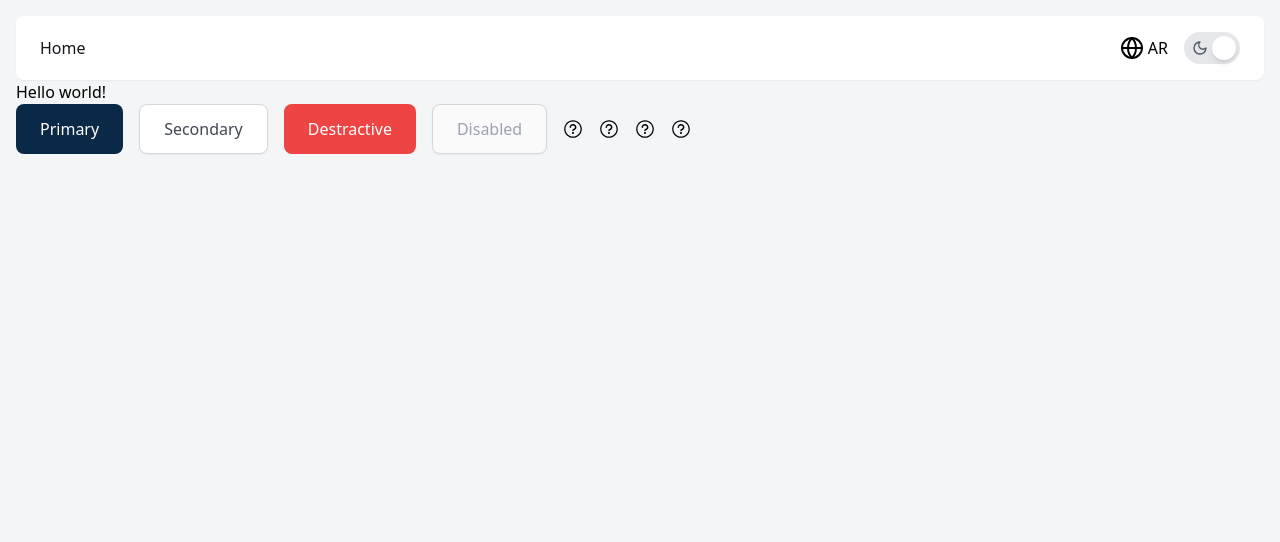
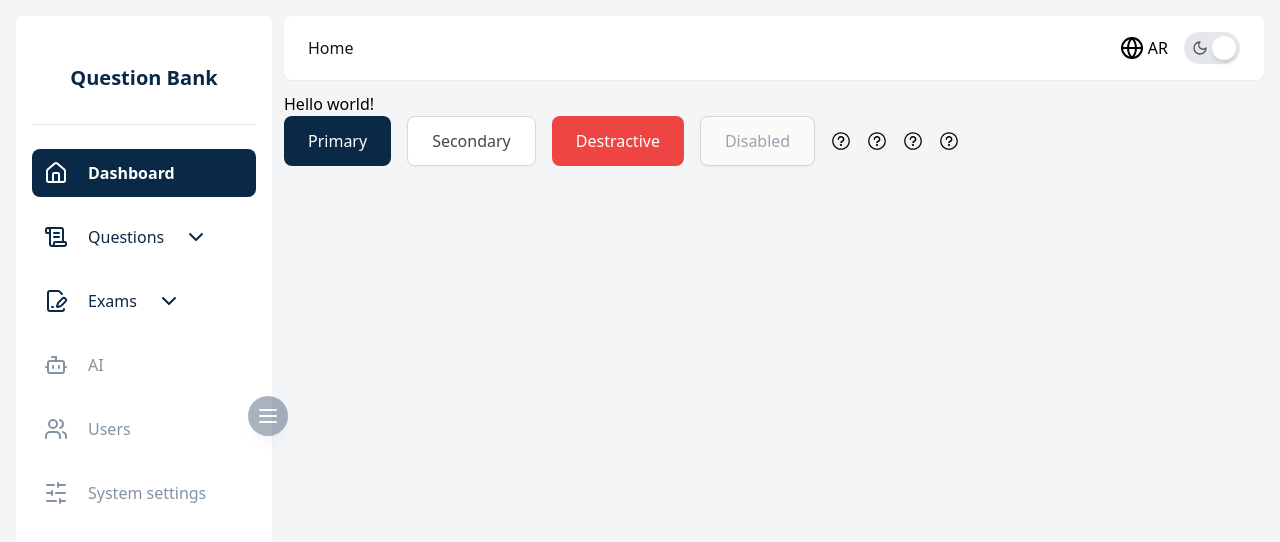
Before and after one commit to Frtook/q-bank-frontend, a Next.js app: page / in a window 1280 px wide. Shown: the top 542 px of the page. Built offline with nearby package versions, Linux system fonts and the light colour scheme; no server answers.

Commit message:
feature: design dashboard layout
- design sidebar
- design header
- enhance dark mode colors

```diff
--- /dev/null
+++ b/app/(auth)/register/layout.tsx
@@ -0,0 +1,43 @@
+import { NextIntlClientProvider } from "next-intl";
+import { getLocale, getMessages } from "next-intl/server";
+import type { Metadata } from "next";
+import { Geist, Geist_Mono } from "next/font/google";
+import "../../globals.css";
+import Hydrated from "@/components/Hydrated";
+const geistSans = Geist({
+  variable: "--font-geist-sans",
+  subsets: ["latin"],
+});
+
+const geistMono = Geist_Mono({
+  variable: "--font-geist-mono",
+  subsets: ["latin"],
+});
+
+export const metadata: Metadata = {
+  title: "Create Next App",
+  description: "Generated by create next app",
+};
+
+export default async function RootLayout({
+  children,
+}: Readonly<{
+  children: React.ReactNode;
+}>) {
+  const locale = await getLocale();
+  const messages = await getMessages();
+  return (
+    <html data-mode="light" lang={locale}>
+      <body
+        className={`${geistSans.variable} ${geistMono.variable} antialiased bg-[#f3f5f6] dark:bg-[#1E1E2E] p-4`}
+      >
+        <NextIntlClientProvider messages={messages}>
+          <Hydrated>
+            {/*auth navbar here */}
+            {children}
+          </Hydrated>
+        </NextIntlClientProvider>
+      </body>
+    </html>
+  );
+}
--- a/app/(auth)/regester/page.tsx
+++ b/app/(auth)/register/page.tsx
@@ -3,7 +3,7 @@ import { Input } from "@/components/ui/input";
 import { useTranslations } from "next-intl";
 import Link from "next/link";
 
-const page = () => {
+const RegisterPage = () => {
   const t = useTranslations("Regester");
   return (
     <div className="grid grid-cols-1 container mx-auto mt-10 md:grid-cols-2 p-2 md:p-6">
@@ -30,4 +30,4 @@ const page = () => {
   );
 };
 
-export default page;
+export default RegisterPage;
--- a/app/layout.tsx
+++ b/app/(dashboard)/layout.tsx
@@ -2,9 +2,11 @@ import { NextIntlClientProvider } from "next-intl";
 import { getLocale, getMessages } from "next-intl/server";
 import type { Metadata } from "next";
 import { Geist, Geist_Mono } from "next/font/google";
-import "./globals.css";
+import "../globals.css";
 import Hydrated from "@/components/Hydrated";
 import Header from "@/components/header";
+import Sidebar from "@/components/ui/sidebar";
+
 const geistSans = Geist({
   variable: "--font-geist-sans",
   subsets: ["latin"],
@@ -27,15 +29,22 @@ export default async function RootLayout({
 }>) {
   const locale = await getLocale();
   const messages = await getMessages();
+
   return (
     <html data-mode="light" lang={locale}>
       <body
-        className={`${geistSans.variable} ${geistMono.variable} antialiased bg-[#f3f5f6] dark:bg-[#1E1E2E] p-4`}
+        className={`${geistSans.variable} ${geistMono.variable} antialiased bg-[#f3f5f6] dark:bg-[#111113] p-4`}
       >
         <NextIntlClientProvider messages={messages}>
           <Hydrated>
-            <Header lang={locale} />
-            {children}
+            <div className="grid gap-3" style={{ gridTemplateColumns: "auto 1fr" }}>
+              <Sidebar lang={locale} />
+
+              <div className="flex flex-col gap-3">
+                <Header lang={locale} />
+                {children}
+              </div>
+            </div>
           </Hydrated>
         </NextIntlClientProvider>
       </body>
--- a/app/page.tsx
+++ b/app/(dashboard)/page.tsx
@@ -1,4 +1,3 @@
-import Header from "@/components/header";
 import Button from "@/components/ui/button";
 import TooltipDemo from "@/components/ui/tooltip";
 import { useTranslations } from "next-intl";
--- a/app/globals.css
+++ b/app/globals.css
@@ -76,6 +76,10 @@ body {
 
     --primary-foreground: 240 5.9% 10%;
 
+    --primary: 210, 75%, 16%;
+    --primary-foreground: 0, 0%, 100%;
+
+
     --secondary: 240 3.7% 15.9%;
 
     --secondary-foreground: 0 0% 98%;
--- a/components/Navbar/ThemeSwitcher.tsx
+++ b/components/Navbar/ThemeSwitcher.tsx
@@ -26,10 +26,10 @@ export default function ThemeSwitcher({lang}: {lang: string}) {
   return (
     <div
     onClick={handleClick}
-    className="w-14 h-8 flex items-center bg-gray-200 dark:bg-gray-800 rounded-full p-1 cursor-pointer transition relative"
+    className="w-14 h-8 flex items-center bg-gray-200 dark:bg-[#111113] rounded-full p-1 cursor-pointer transition relative"
   >
     <div
-      className={`w-6 h-6 bg-white dark:bg-gray-900 rounded-full shadow-md transform transition-transform ${
+      className={`w-6 h-6 bg-white dark:bg-[#19191d] rounded-full shadow-md transform transition-transform ${
         theme === "dark" ? (lang === "ar" ? "-translate-x-6" : "translate-x-6") : "translate-x-0"
       }`}
     />
--- a/components/breadcrumb.tsx
+++ b/components/breadcrumb.tsx
@@ -1,7 +1,7 @@
 "use client";
 
 
-const Breadcrumb = ({lang}: {lang: string}) => {
+const Breadcrumb = () => {
 
   return (
     <nav aria-label="breadcrumb" className="w-full">
--- a/components/header.tsx
+++ b/components/header.tsx
@@ -5,8 +5,8 @@ import ThemeSwitcher from './Navbar/ThemeSwitcher'
 
 export default function Header({lang}: {lang: string}) {
   return (
-    <div className='w-full px-6 py-4 bg-white dark:bg-[#2A2A3A] shadow-sm rounded-lg flex justify-between items-center'>
-      <Breadcrumb lang={lang} />
+    <div className='w-full px-6 py-4 bg-white dark:bg-[#19191d] shadow-sm rounded-lg flex justify-between items-center'>
+      <Breadcrumb />
       <div className='flex gap-4 items-center'>
       <LanguageSwitcher lang={lang} />
       <ThemeSwitcher  lang={lang} />
--- a/components/ui/button.tsx
+++ b/components/ui/button.tsx
@@ -36,5 +36,5 @@ const Button = forwardRef<HTMLButtonElement, ButtonProps>(
     );
   }
 );
-
+Button.displayName = "Button";
 export default Button;
--- /dev/null
+++ b/components/ui/sidebar.tsx
@@ -0,0 +1,196 @@
+"use client";
+
+import { JSX, useState } from "react";
+import { Home, ScrollText, FilePenLine, Bot, Users, Menu, SlidersHorizontal, ChevronDown, ChevronUp, Hash  } from "lucide-react";
+import { useTranslations } from "next-intl";
+import Link from "next/link";
+import { usePathname } from "next/navigation";
+
+const Sidebar = ({ lang }: { lang: string }) => {
+  const t = useTranslations("navitems");
+  const pathname = usePathname();
+
+  const [collapsed, setCollapsed] = useState(false);
+  const [expandedItems, setExpandedItems] = useState<Record<string, boolean>>({});
+
+  const toggleSubItems = (key: string) => {
+    setExpandedItems((prev) => ({
+      ...prev,
+      [key]: !prev[key],
+    }));
+  };
+
+  // Example dynamic data (can be replaced with API data in the future)
+  const navItems = [
+    { href: "/", icon: <Home />, label: t("dashboard"), subItems: [] },
+    {
+      key: "questions", // Unique key for toggling
+      icon: <ScrollText />,
+      label: t("questions"),
+      subItems: [
+        { href: "/questions/math", label: "test" },
+      ],
+    },
+    {
+      key: "exams", // Unique key for toggling
+      icon: <FilePenLine />,
+      label: t("exams"),
+      subItems: [
+        { href: "/exams/math", label: "test" },
+      ],
+    },
+    { href: "/ai", icon: <Bot />, label: t("ai"), disabled: true, subItems: [] },
+    { href: "/users", icon: <Users />, label: t("users"), disabled: true, subItems: [] },
+    { href: "/settings", icon: <SlidersHorizontal />, label: t("settings"), disabled: true, subItems: [] },
+  ];
+
+  return (
+    <div className={`h-screen bg-white dark:bg-[#19191d] text-primary p-4 transition-all duration-300 shadow-sm rounded-lg relative ${collapsed ? 'w-20' : 'w-64'}`}>
+      <button
+        onClick={() => setCollapsed(!collapsed)}
+        className={`absolute ${lang === 'en' ? '-right-4' : '-left-4'} top-1/2 transform -translate-y-1/2 bg-primary opacity-35 text-white rounded-full p-2 shadow-lg hover:opacity-100 transition-all duration-300 z-10`}
+      >
+        <Menu className="w-6 h-6" />
+      </button>
+
+      <div className="flex items-center justify-center space-x-2 mb-6 py-8 border-b border-gray-200 dark:border-primary">
+        {!collapsed && <span className="text-xl font-semibold  text-primary dark:text-white">{t("title")}</span>}
+      </div>
+
+      <nav className={`space-y-4 ${collapsed ? 'flex flex-col items-center' : ''}`}>
+        {navItems.map((item) => (
+          <SidebarItem
+            lang={lang}
+            key={item.key || item.href} // Use key or href as a unique identifier
+            href={item.href}
+            icon={item.icon}
+            label={item.label}
+            collapsed={collapsed}
+            isActive={pathname === item.href}
+            disabled={item.disabled}
+            subItems={item.subItems}
+            expanded={expandedItems[item.key ?? item.href ?? '']}
+            onToggle={() => item.key && toggleSubItems(item.key)}
+          />
+        ))}
+      </nav>
+    </div>
+  );
+};
+
+const SidebarItem = ({
+  href,
+  icon,
+  label,
+  collapsed,
+  isActive,
+  disabled = false,
+  subItems,
+  expanded,
+  onToggle,
+  lang
+}: {
+  href?: string;
+  icon: JSX.Element;
+  label: string;
+  collapsed: boolean;
+  isActive: boolean;
+  disabled?: boolean;
+  subItems?: { href: string; label: string }[];
+  expanded?: boolean;
+  onToggle?: () => void;
+  lang:string
+}) => {
+  const hasSubItems = subItems && subItems.length > 0;
+
+  return (
+    <div>
+      {/* Render as a link if there are no subitems */}
+      {!hasSubItems && href && (
+        <Link
+          href={disabled ? "#" : href}
+          className={`group relative flex items-center gap-2 space-x-3 p-3 rounded-lg transition  ${
+            isActive ? 'bg-primary font-bold text-white' : 'hover:bg-gray-200 dark:hover:bg-primary text-primary dark:text-white'
+          } ${
+            disabled ? 'opacity-50 cursor-not-allowed' : 'cursor-pointer'
+          }`}
+          aria-disabled={disabled}
+          onClick={(e) => {
+            if (disabled) {
+              e.preventDefault();
+            }
+          }}
+        >
+          {icon}
+          {!collapsed && <span>{label}</span>}
+          {collapsed && (
+            <span
+              className={`absolute ${lang === 'en' ? 'left-full ml-2' : 'right-full mr-2'} px-3 py-1 w-fit text-nowrap rounded-md text-base bg-white shadow-sm border border-gray-200 text-primary opacity-0 group-hover:opacity-100 transition-all duration-300`}
+            >
+              {label}
+            </span>
+          )}
+        </Link>
+      )}
+
+      {/* Render as a toggleable item if there are subitems */}
+      {hasSubItems && (
+        <div
+          className={`group relative flex items-center gap-2 space-x-3 p-3 rounded-lg transition dark:text-white  ${
+            isActive ? 'bg-primary font-bold' : 'hover:bg-gray-200 dark:hover:bg-primary'
+          } ${
+            disabled ? 'opacity-50 cursor-not-allowed' : 'cursor-pointer'
+          }`}
+          onClick={() => {
+            if (!disabled) {
+              onToggle?.();
+            }
+          }}
+        >
+          {icon}
+          {!collapsed && <span>{label}</span>}
+          {collapsed && (
+            <span
+              className={`absolute ${lang === 'en' ? 'left-full ml-2' : 'right-full mr-2'} px-3 py-1 w-fit text-nowrap rounded-md text-base bg-white shadow-sm border border-gray-200 text-primary opacity-0 group-hover:opacity-100 transition-all duration-300`}
+            >
+              {label}
+            </span>
+          )}
+          {!collapsed && (
+            <span className="ml-auto transition-transform duration-300">
+              {expanded ? <ChevronUp /> : <ChevronDown />}
+            </span>
+          )}
+        </div>
+      )}
+
+      {/* Render subitems if expanded */}
+      {hasSubItems && !collapsed && (
+        <div
+          className={`overflow-hidden transition-all duration-300 ${
+            expanded ? 'max-h-96' : 'max-h-0'
+          }`}
+        >
+          <div className={`${lang === 'en' ? 'pl-4' : 'pr-4'} mt-2 space-y-2`}>
+            {subItems.map((subItem, index) => (
+              <Link
+                key={index}
+                href={subItem.href}
+                className={`flex items-center gap-2 p-2 rounded-lg transition  ${
+                  isActive ? 'bg-primary font-bold text-white' : 'hover:bg-gray-200 dark:hover:bg-primary dark:text-white text-primary'
+                }`}
+              >
+                <Hash className="" />
+                <span>
+                  {subItem.label}
+                </span>
+              </Link>
+            ))}
+          </div>
+        </div>
+      )}
+    </div>
+  );
+};
+
+export default Sidebar;
--- a/messages/ar.json
+++ b/messages/ar.json
@@ -11,5 +11,14 @@
     "email": "البريد الإلكتروني",
     "password": "أدخل كلمة المرور",
     "createAccountButton": "إنشاء حساب"
+  },
+  "navitems": {
+    "title": "بنك الأسئلة",
+    "dashboard": "الرئيسية",
+    "questions": "الأسئلة",
+    "exams": "الامتحانات",
+    "ai": "الذكاء الاصطناعي",
+    "users": "المستخدمين",
+    "settings": "إعدادات النظام"
   }
 }
--- a/messages/en.json
+++ b/messages/en.json
@@ -12,5 +12,14 @@
     "email": "Email",
     "password": "Enter your password",
     "createAccountButton": "Create account"
+  },
+  "navitems": {
+    "title": "Question Bank",
+    "dashboard": "Dashboard",
+    "questions": "Questions",
+    "exams": "Exams",
+    "ai": "AI",
+    "users": "Users",
+    "settings": "System settings"
   }
 }
```
